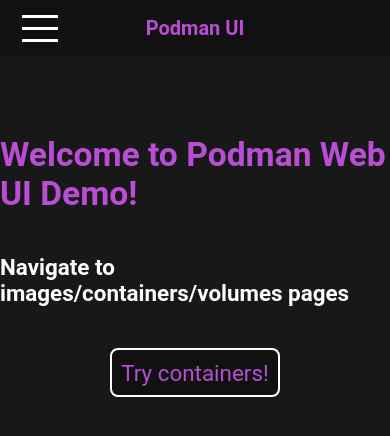
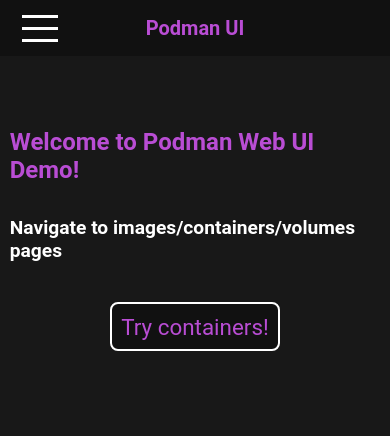
Before and after one commit to msafthes/react-flask-pod-ui-app, a React (Create React App) app in the folder frontend-react/: page / in a window 390 px wide. Shown: the top 436 px of the page. Built offline with nearby package versions, Linux system fonts and the light colour scheme.

Commit message:
Frontend: Intro PAGE responsivity adjusted

```diff
--- a/frontend-react/src/pages/Intro/Intro.module.css
+++ b/frontend-react/src/pages/Intro/Intro.module.css
@@ -34,12 +34,14 @@
 }
 
 h1 {
+    max-width: 95%;
     color: var(--color-purple);
-    font-size: 2.1rem;
+    font-size: 1.5rem;
 }
 
 h2 {
-    font-size: 1.4rem;
+    max-width: 95%;
+    font-size: 1.2rem;
 }
 
 @media (min-width: 1000px) {
```
